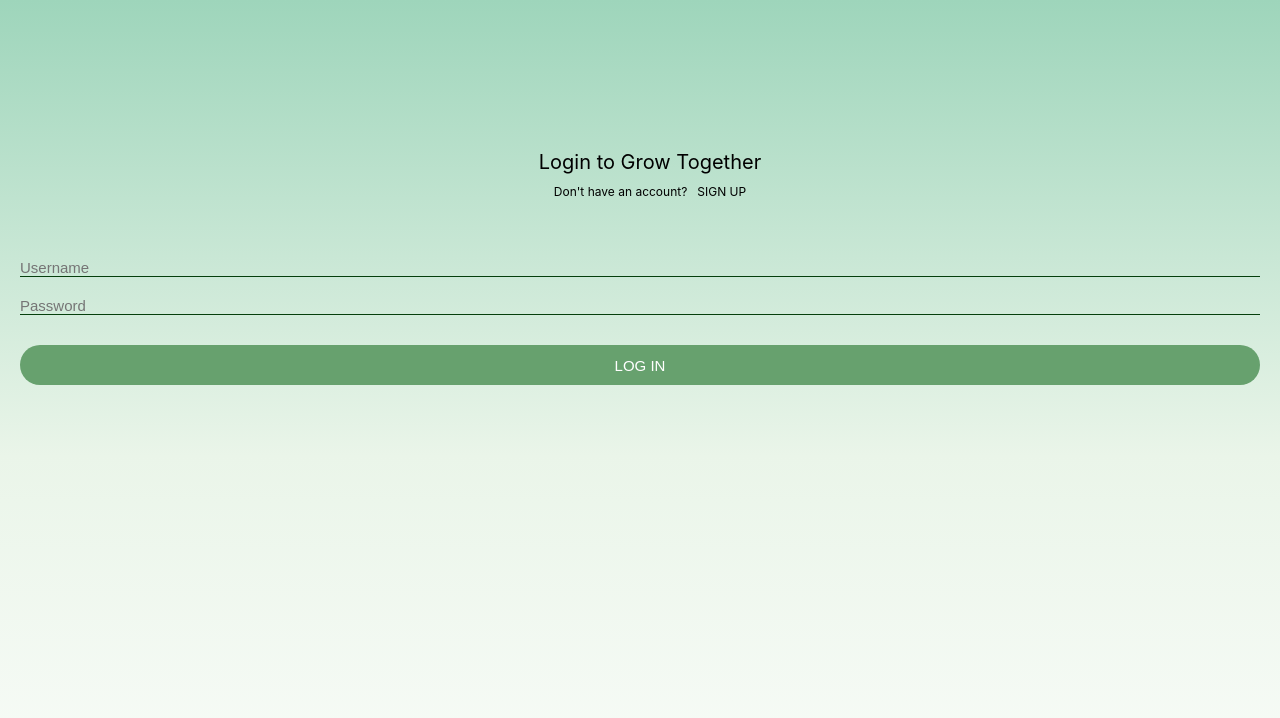
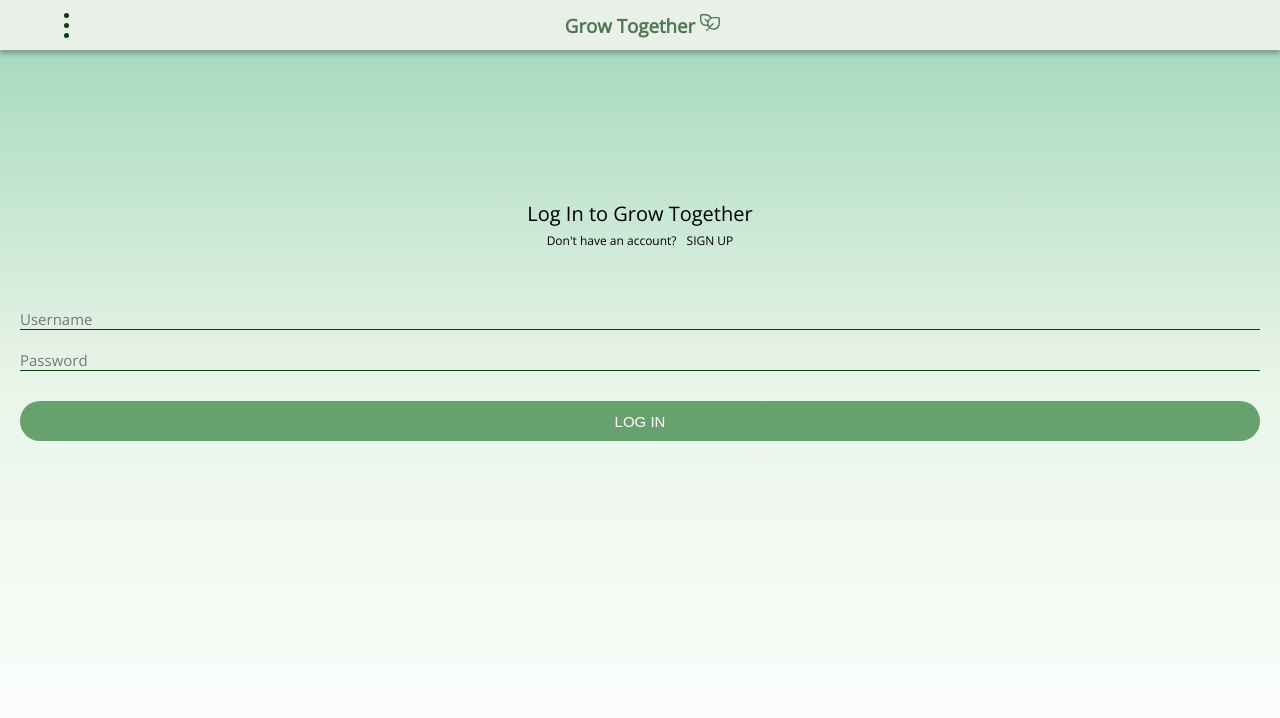
Before and after one commit to alexandrelord/Grow_Together, a React (Create React App) app in the folder frontend/: page / in a window 1280 px wide. Shown: the top 718 px of the page. Built offline with nearby package versions, Linux system fonts and the light colour scheme.

Commit message:
include nav bar component with css

```diff
--- a/frontend/public/index.html
+++ b/frontend/public/index.html
@@ -24,6 +24,11 @@
       work correctly both with client-side routing and a non-root public URL.
       Learn how to configure a non-root public URL by running `npm run build`.
     -->
+    <!-- Google Fonts -->
+    <link rel="preconnect" href="https://fonts.googleapis.com">
+    <link rel="preconnect" href="https://fonts.gstatic.com" crossorigin>
+    <link href="https://fonts.googleapis.com/css2?family=Open+Sans:wght@300&display=swap" rel="stylesheet">
+
     <title>Grow Together</title>
   </head>
   <body>
--- a/frontend/src/App.css
+++ b/frontend/src/App.css
@@ -1,3 +1,7 @@
+body {
+  font-family: 'Open Sans';
+}
+
 .App {
   text-align: center;
 }
--- a/frontend/src/App.js
+++ b/frontend/src/App.js
@@ -5,6 +5,7 @@ import { Link } from 'react-router-dom'
 import { logout } from './utilities/users-api';
 import AuthPage from './pages/AuthPage/AuthPage'
 // import PlantList from './components/PlantList/PlantList'
+import NavBar from './components/NavBar/NavBar';
 
 export default function App() {
 
@@ -18,6 +19,7 @@ export default function App() {
 
     return (
       <main className='App'>
+        <NavBar/>
         <AuthPage/>
         {/* <button onClick={handleLogout}>Logout</button> */}
       </main>
--- /dev/null
+++ b/frontend/src/components/NavBar/NavBar.jsx
@@ -0,0 +1,20 @@
+import React from 'react'
+import style from './NavBar.module.css'
+
+export default function NavBar() {
+  return (
+    <nav>
+        <div className={style.elements}>
+            <div className={style.hamburgerMenu}>
+                <span className={style.dot}></span>
+                <span className={style.dot}></span>
+                <span className={style.dot}></span>
+            </div>
+            <div className={style.title}>
+                <h3>Grow Together</h3>
+                <div className={style.logo}></div>
+            </div>
+        </div>
+    </nav>
+  )
+}
--- /dev/null
+++ b/frontend/src/components/NavBar/NavBar.module.css
@@ -0,0 +1,42 @@
+nav {
+  width: 100%;
+  height: 50px;
+  display: flex;
+  justify-content: center;
+  align-items: center;
+  box-shadow: 0 4px 4px 0 rgba(0, 0, 0, 0.25);
+  background-color: var(--light-green);
+}
+
+.elements {
+    width: 90%;
+    display: flex;
+    align-items: center;
+}
+
+.dot {
+    display: block;
+    width: 5px;
+    height: 5px;
+    border-radius: 50%;
+    margin: 5px auto;
+    /* -webkit-transition: all 0.3s ease-in-out;
+    transition: all 0.3s ease-in-out; */
+    background-color: var(--dark-green);
+  }
+
+  .title {
+    display: flex;
+    margin: 0 auto;
+    gap: 5px;
+    color: var(--medium-dark-green);
+  }
+
+  .logo {
+    height: 20px;
+    width: 20px;
+    background-image: url('../../assets/images/logo.svg');
+    background-size: contain;
+    background-position: center;
+    background-repeat: no-repeat;
+  }
--- a/frontend/src/pages/AuthPage/AuthPage.jsx
+++ b/frontend/src/pages/AuthPage/AuthPage.jsx
@@ -10,10 +10,10 @@ export default function AuthPage() {
     return (
         <main>
             <div className={style.titleContainer}>
-                <p>{showLogin ? 'Login to Grow Together' : 'Sign Up to Grow Together'}</p>
+                <p>{showLogin ? 'Log In to Grow Together' : 'Sign Up to Grow Together'}</p>
                 <div className={style.account}>
                     <p>{showLogin ? 'Don\'t have an account?' : 'Have an account?'}</p>
-                    <p className={style.showLogin} onClick={() => setShowLogin(!showLogin)}>{showLogin ? 'SIGN UP' : 'LOG IN'}</p>
+                    <p onClick={() => setShowLogin(!showLogin)}>{showLogin ? 'SIGN UP' : 'LOG IN'}</p>
                 </div>
             </div>
                 {showLogin ? <LoginForm/> : <SignUpForm/>}
--- a/frontend/src/pages/AuthPage/AuthPage.module.css
+++ b/frontend/src/pages/AuthPage/AuthPage.module.css
@@ -9,22 +9,17 @@ body {
 }
 
 .titleContainer {
-    margin: 150px 0 0 20px;
+    margin: 150px 0 0 0;
     font-size: 20px;
   }
 
   .account {
     display: flex;
-    flex-direction: row;
     justify-content: center;
     align-items: center;
-    margin-top: 10px;
+    margin-top: 5px;
     font-size: 12px;
-    /* letter-spacing: 0.45px; */
-  }
-
-  .showLogin {
-    margin-left: 10px;
+    gap: 10px;
   }
 
   form {
@@ -38,6 +33,7 @@ body {
     margin-bottom: 20px;
     border: none;
     border-bottom: 1px solid var(--dark-green);
+    font-family: 'Open Sans';
     font-size: 15px;
   }
 
```
Also changed, not shown: frontend/src/assets/images/logo.svg (added).
